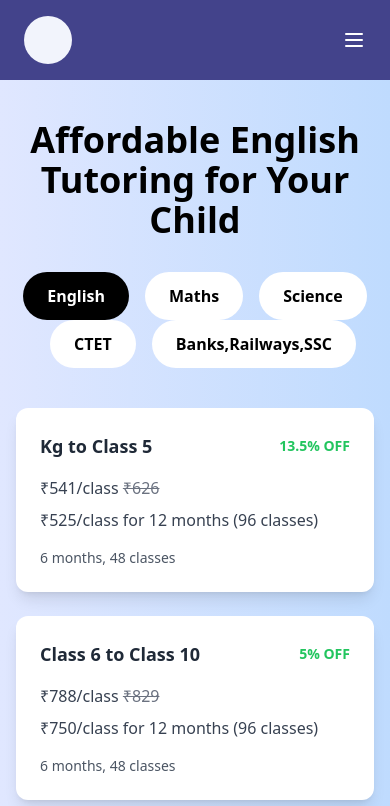
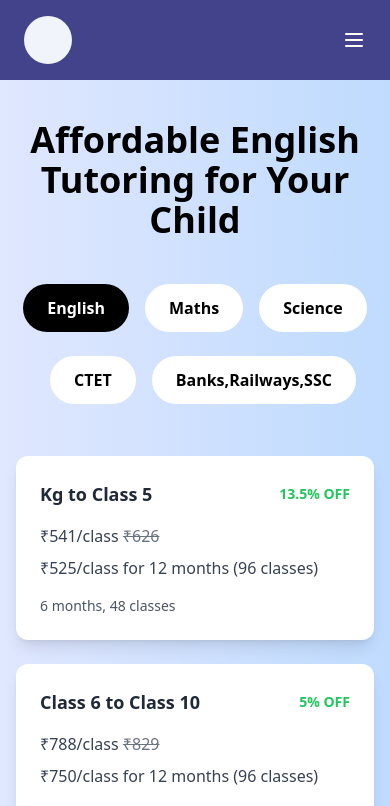
Before and after one commit to shubham201/mentor_platform, a Next.js app: page /fee-structure in a window 390 px wide. Shown: the top 806 px of the page. Built offline with nearby package versions, Linux system fonts and the light colour scheme.

Commit message:
fee structure responsive

```diff
--- a/app/fee-structure/page.tsx
+++ b/app/fee-structure/page.tsx
@@ -96,7 +96,7 @@ export default function FeeStructure() {
   };
 
   return (
-    <div id="fee_structure" className="h-screen flex flex-col bg-gradient-to-r from-indigo-100 to-blue-200">
+    <div id="fee_structure" className="min-h-screen flex flex-col bg-gradient-to-r from-indigo-100 to-blue-200">
       <Navbar />
       <div className="flex flex-col items-center justify-center flex-grow px-4 py-10">
         <h1 className="text-4xl font-bold text-black mb-8 text-center">
@@ -107,7 +107,7 @@ export default function FeeStructure() {
             <button
               key={item}
               onClick={() => setCourse(item)}
-              className={`px-6 py-3 font-semibold rounded-full transition duration-200 ${
+              className={`px-6 py-3 my-3 font-semibold rounded-full transition duration-200 ${
                 course === item
                   ? "bg-black text-white"
                   : "bg-white text-black hover:bg-gray-200"
```
